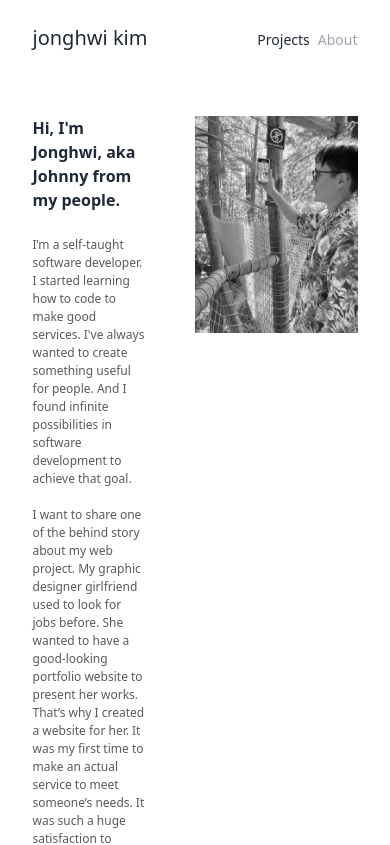
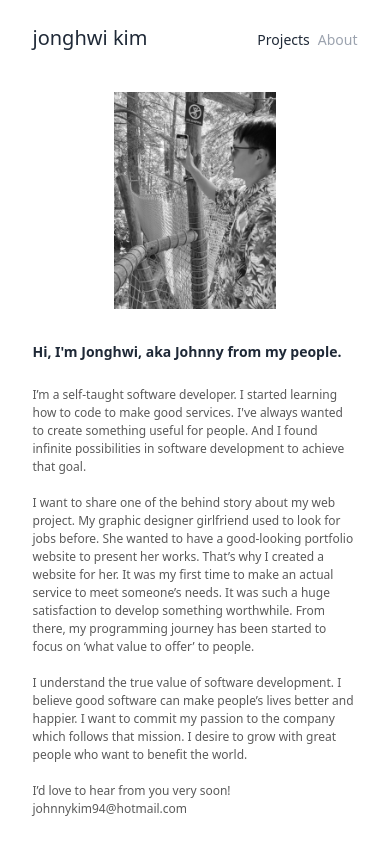
Before and after one commit to bellhwi/jonghwikim, a React (Create React App) app: page /about in a window 390 px wide. Shown: the top 845 px of the page. Built offline with nearby package versions, Linux system fonts and the light colour scheme.

Commit message:
Add responsive design to about page

```diff
--- a/src/components/Modal.jsx
+++ b/src/components/Modal.jsx
@@ -1,17 +1,17 @@
 function Modal({ url, title, desc, github, website }) {
   return (
     <div className='myModal-container'>
-      <div className='card w-8/12 bg-base-100 shadow-xl myModal'>
+      <div className='card card-compact w-96 bg-base-100 shadow-xl myModal'>
         <figure>
           <img src={url} />
         </figure>
         <div className='card-body'>
-          <h2 className='card-title'>{title}</h2>
-          <p className='pt-2 pb-4 pl-1'>{desc}</p>
+          <h2 className='card-title text-base'>{title}</h2>
+          <p className='pt-1 pb-4 pl-1 text-sm'>{desc}</p>
           <div className='card-actions justify-end'>
             {github ? (
               <a
-                className='btn btn-tertiary'
+                className='btn btn-tertiary text-sm'
                 href={github}
                 target='_blank'
                 rel='noreferrer'
@@ -21,7 +21,7 @@ function Modal({ url, title, desc, github, website }) {
             ) : null}
             {website ? (
               <a
-                className='btn btn-primary'
+                className='btn btn-primary text-sm'
                 href={website}
                 target='_blank'
                 rel='noreferrer'
--- a/src/components/Thumbnail.jsx
+++ b/src/components/Thumbnail.jsx
@@ -1,5 +1,5 @@
 import { setId } from '../store'
-import { useDispatch, useSelector } from 'react-redux'
+import { useDispatch } from 'react-redux'
 
 function Thumbnail({ url, title, setModalOn, id }) {
   const dispatch = useDispatch()
--- a/src/index.css
+++ b/src/index.css
@@ -43,17 +43,8 @@ footer a:hover {
   z-index: 100;
 }
 
-.profile {
-  display: flex;
-  justify-content: center;
-}
-
-.profile-info {
-  width: 50%;
-}
-
 .profile-info h2 {
-  font-size: 16px;
+  font-size: 14px;
   font-weight: bold;
 }
 
@@ -62,10 +53,6 @@ footer a:hover {
   color: #5a5a5a;
 }
 
-.profile-img {
-  width: 50%;
-}
-
 .profile-img img {
   position: relative;
   filter: grayscale(100%);
--- a/src/pages/About.jsx
+++ b/src/pages/About.jsx
@@ -8,8 +8,8 @@ function About() {
   return (
     <>
       <Navbar />
-      <div className='profile w-10/12 lg:w-9/12 pt-16 mx-auto relative'>
-        <div className='profile-info pr-12'>
+      <div className='profile flex justify-center align-center flex-col-reverse lg:flex-row w-10/12 lg:w-9/12 lg:pt-16 pt-10 mx-auto relative'>
+        <div className='profile-info lg:pr-12 lg:w-1/2 pt-8 lg:pt-0'>
           <h2>Hi, I'm Jonghwi, aka Johnny from my people.</h2>
           <br></br>
           <p>
@@ -44,7 +44,7 @@ function About() {
             View My Resume
           </a>
         </div>
-        <div className='profile-img'>
+        <div className='profile-img w-1/2 mx-auto'>
           <img src={require('../images/jonghwikim.webp')} />
         </div>
       </div>
```
